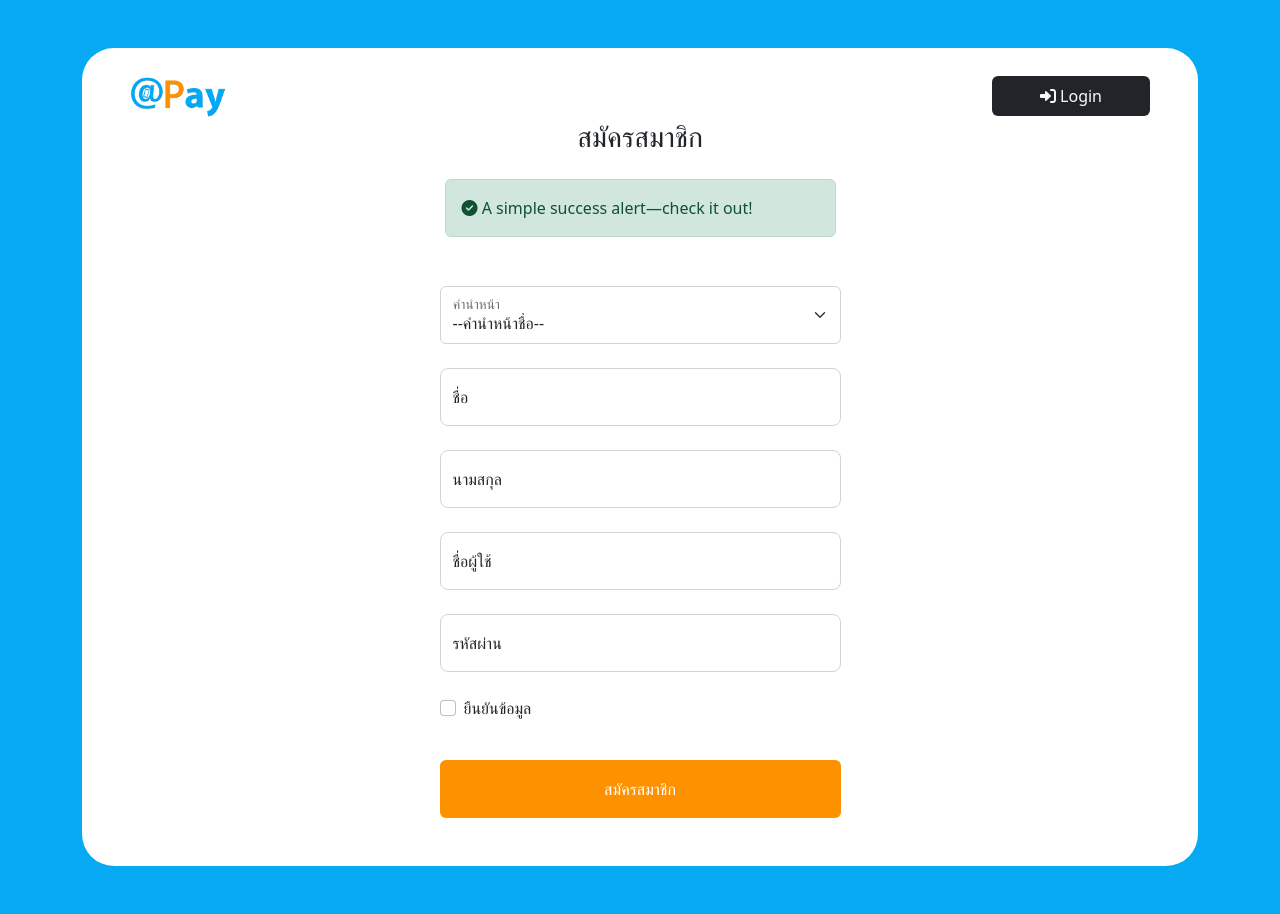
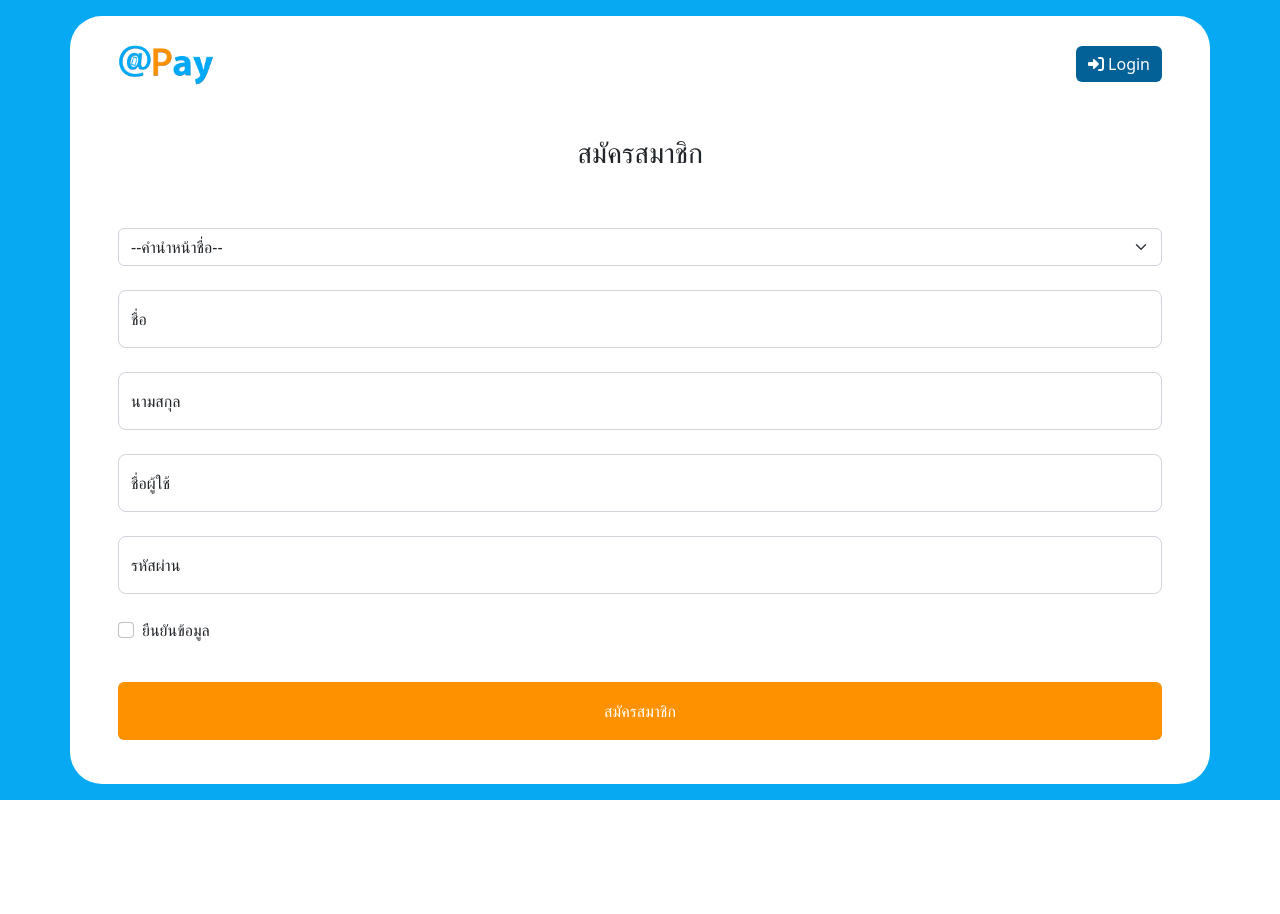
Before and after one commit to aungsuthon-ph-62/Addpay_project, a PHP site: template view/register.php in a window 1280 px wide. After the commit the page ends 800 px from the top, so only its background shows below. Run offline with PHP 8.4, Linux system fonts and the light colour scheme; the template is opened without the code that fills it, so the values that code supplies are empty; some libraries are stand-ins or nearby versions.

Commit message:
Update register, login, index, a little dash

```diff
--- a/index.php
+++ b/index.php
@@ -16,7 +16,7 @@ include 'layout/head.php';
     <?php if (isset($_GET['login'])) {
         require 'view/login.php';
     } else if (isset($_GET['register'])) {
-        include 'view/login.php';
+        include 'view/register.php';
         exit;
     } else {
         require 'view/dashboard.php';
--- a/layout/dashboardNav.php
+++ b/layout/dashboardNav.php
@@ -1,7 +1,7 @@
 <header class="navbar navbar-dark sticky-top dashboardNav-bg shadow">
     <div class="d-flex col-12 col-md-3 mb-2 mb-lg-0 flex-wrap flex-md-nowrap justify-content-between align-items-center">
         <a class="navbar-brand ps-3 ps-md-5" href="#">
-            <img src="image/logo-removebg-preview (1).png" class="img-fluid" alt="" style="width:100px">
+            <img src="image/logo-removebg-preview (1).png" class="img-fluid" alt="" style="width: auto; height: 3rem;">
         </a>
         <h5 class="d-none d-md-block pe-5 text-white">ระบบบริหารจัดการงานบริหาร</h5>
         <button class="navbar-toggler position-absolute d-md-none collapsed mt-3" type="button" data-bs-toggle="collapse" data-bs-target="#sidebarMenu" aria-controls="sidebarMenu" aria-expanded="false" aria-label="Toggle navigation">
--- a/view/register.php
+++ b/view/register.php
@@ -1,82 +1,72 @@
-<section class="" style="background-color: #07aaf2 ;">
-  <div class="container py-3 py-sm-4 py-md-5">
-    <div class="container rounded-5  px-md-5 py-md-4" style="background-color: #fff;">
+<section class="vh-100 p-3" style="background-color: #07aaf2 ;">
+  <div class="container rounded-5 py-5 px-3 px-md-5 py-md-4 bg-white h-100">
     <!--  -->
-      <div class="d-flex flex-wrap align-items-center justify-content-between">
-        <div class="nav col-lg-auto text-small ">
-          <a class="my-3 my-lg-0 me-lg-auto">
+    <div class="d-flex flex-wrap align-items-center justify-content-between mb-5">
+      <a href="?register">
         <img class="rounded-2" src="image/logorebg.png" style="width: auto; height: 3rem;">
       </a>
-        </div>
       <!-- back to login -->
-        <div class="nav col-lg-auto text-small ">
-          <a href="index.php" class="nav-link text-light bg-dark rounded-2 px-sm-4 px-md-5">
+      <a href="index.php" class="btn btn-dark border-0" style="background-color: #046197;">
         <i class="fa-solid fa-right-to-bracket"></i>
         Login
       </a>
     </div>
-      </div>
+
     <!-- form register -->
-      <div class="d-flex align-items-center justify-content-center">
-        <div class="col-md-7 col-lg-5 col-xl-5 ">
     <div class="text-center" id="title" name="title">
       <h3>สมัครสมาชิก</h3>
     </div>
 
     <div class="alert">
-            <div class="alert alert-success" role="alert">
+      <!-- <div class="alert alert-success" role="alert">
         <i class="fa-solid fa-circle-check"></i>
         A simple success alert—check it out!
       </div>
-            <!-- <div class="alert alert-danger" role="alert">
+      <div class="alert alert-danger" role="alert">
               <i class="fa-solid fa-triangle-exclamation"></i>
               A simple danger alert—check it out!
             </div> -->
     </div>
 
-          <form class="container">
-            <div class="form-floating mb-4">
-              <select class="form-select " id="inputTname" name="inputTname" required />
-              <option value="" selected disabled>--คำนำหน้าชื่อ--</option>
+    <form action="" method="post">
+
+      <select class="form-select mb-4" id="inputTname" name="inputTname">
+        <option selected disabled>--คำนำหน้าชื่อ--</option>
         <option value="นาย">นาย</option>
         <option value="นาง">นาง</option>
         <option value="นางสาว">นางสาว</option>
       </select>
-              <label for="inputTname" class="">คำนำหน้า</label>
-            </div>
+
       <div class="form-floating mb-4">
-              <input type="text" class="form-control form-control-lg"" id=" inputFname" name="inputFname" placeholder="กรอกชื่อ" required />
+        <input type="text" class="form-control form-control-lg" id=" inputFname" name="inputFname" placeholder="กรอกชื่อ">
         <label for="inputFname" class="form-label">ชื่อ</label>
       </div>
       <div class="form-floating mb-4">
-              <input type="text" class="form-control form-control-lg"" id=" inputLname" name="inputLname" placeholder="กรอกนามสกุล" required />
+        <input type="text" class="form-control form-control-lg" id=" inputLname" name="inputLname" placeholder="กรอกนามสกุล">
         <label for="inputLname" class="form-label">นามสกุล</label>
       </div>
       <!-- username input -->
       <div class="form-floating mb-4">
-              <input type="text" class="form-control form-control-lg"" id=" inputLname" name="inputLname" placeholder="กรอกชื่ผู้ใช้" required />
+        <input type="text" class="form-control form-control-lg" id=" inputUsername" name="inputUsername" placeholder="กรอกชื่ผู้ใช้">
         <label for="inputLname" class="form-label">
           ชื่อผู้ใช้</label>
       </div>
       <!-- Password input -->
       <div class="form-floating mb-4">
-              <input type="password" class="form-control form-control-lg" id="inputPassword" name="inputPassword" placeholder="กรอกรหัสผ่าน" required />
+        <input type="password" class="form-control form-control-lg" id="inputPassword" name="inputPassword" placeholder="กรอกรหัสผ่าน" pattern="(?=.*\d)(?=.*[a-z])(?=.*[A-Z]).{8,}" title="พาสเวิร์ดต้องมีตัวเลขอย่างน้อยหนึ่งตัว, มีตัวพิมพ์ใหญ่และพิมพ์เล็ก และมีความยาวไม่น้อยกว่า 8 ตัวอักษร !">
         <label for="inputPassword" class="form-label">รหัสผ่าน</label>
       </div>
-            <div class="justify-content-around align-items-center mb-4">
+
       <!-- Checkbox -->
-              <div class="form-check">
-                <input class="form-check-input" type="checkbox" value="" id="form1Example3" />
-                <label class="form-check-label" for="form1Example3"> ยืนยันข้อมูล </label>
+      <div class="form-check mb-4">
+        <input class="form-check-input" type="checkbox" id="inputConfirm">
+        <label class="form-check-label" for="inputConfirm"> ยืนยันข้อมูล </label>
       </div>
-            </div>
+
       <!-- Submit button -->
       <div class="d-grid gap-2 col-12 mx-auto mb-4">
         <button type="submit" name="submit" class="btn p-3 mt-3 text-white" style="background-color:#FE9100 ;">สมัครสมาชิก</button>
       </div>
     </form>
   </div>
-      </div>
-    </div>
-  </div>
 </section>
```
Also changed, not shown: view/login.php (+22 -25 lines), css/style.css (line endings or trailing spaces). Lines whose indentation alone changed are shown as unchanged.
